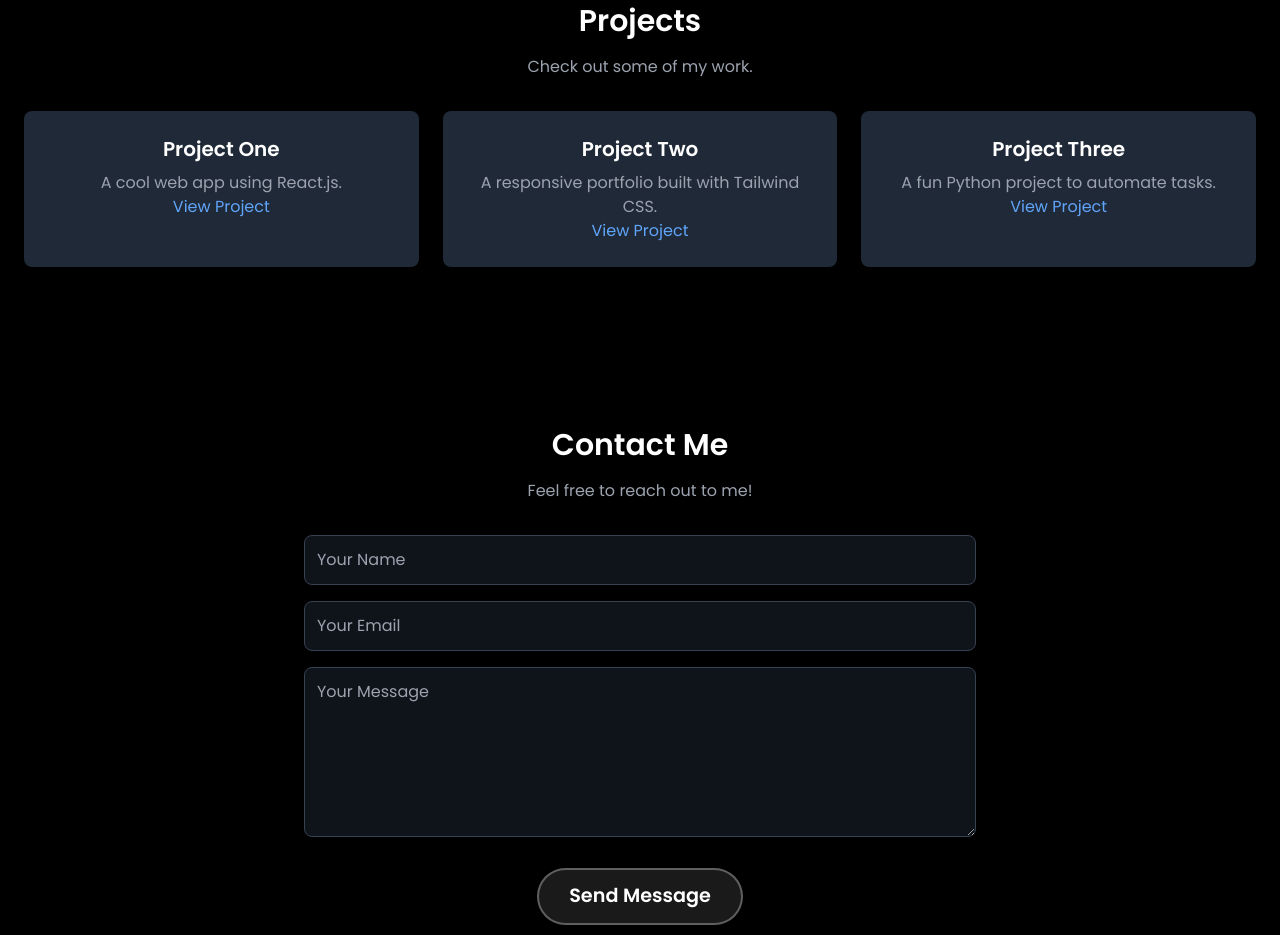
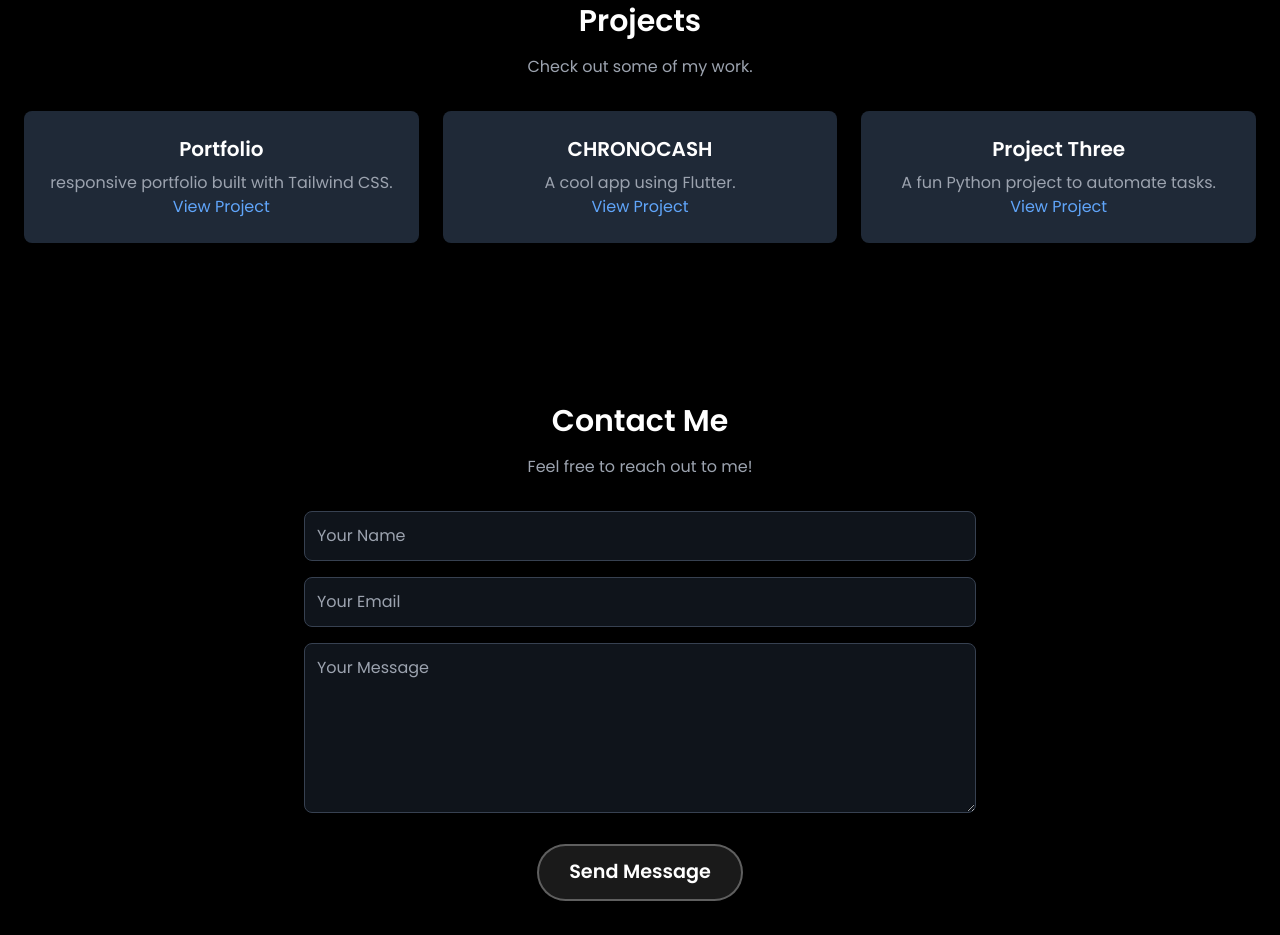
Before and after one commit to Yashika02234/portfolio, a website: page index.html in a window 1280 px wide. Shown: the part 2752-3687 px from the top of the page. Drawn offline with nearby package versions, Linux system fonts and the light colour scheme.

Commit message:
portfolio

```diff
--- a/index.html
+++ b/index.html
@@ -378,14 +378,14 @@
         <p class="text-gray-400 mt-4">Check out some of my work.</p>
         <div class="grid md:grid-cols-2 lg:grid-cols-3 gap-6 mt-8 px-6">
             <div class="bg-gray-800 p-6 rounded-lg shadow-lg">
-                <h4 class="text-xl font-bold">Project One</h4>
-                <p class="text-gray-400 mt-2">A cool web app using React.js.</p>
-                <a href="#" class="text-blue-400  hover:underline">View Project</a>
+                <h4 class="text-xl font-bold">Portfolio</h4>
+                <p class="text-gray-400 mt-2"> responsive portfolio built with Tailwind CSS.</p>
+                <a href="https://github.com/Yashika02234/portfolio" class="text-blue-400  hover:underline">View Project</a>
             </div>
             <div class="bg-gray-800 p-6 rounded-lg shadow-lg">
-                <h4 class="text-xl font-bold">Project Two</h4>
-                <p class="text-gray-400 mt-2">A responsive portfolio built with Tailwind CSS.</p>
-                <a href="#" class="text-blue-400 hover:underline">View Project</a>
+                <h4 class="text-xl font-bold">CHRONOCASH</h4>
+                <p class="text-gray-400 mt-2">A cool app using Flutter.</p>
+                <a href="https://github.com/ShantanuSawant45/todo_app2" class="text-blue-400 hover:underline">View Project</a>
             </div>
             <div class="bg-gray-800 p-6 rounded-lg shadow-lg">
                 <h4 class="text-xl font-bold">Project Three</h4>
```
